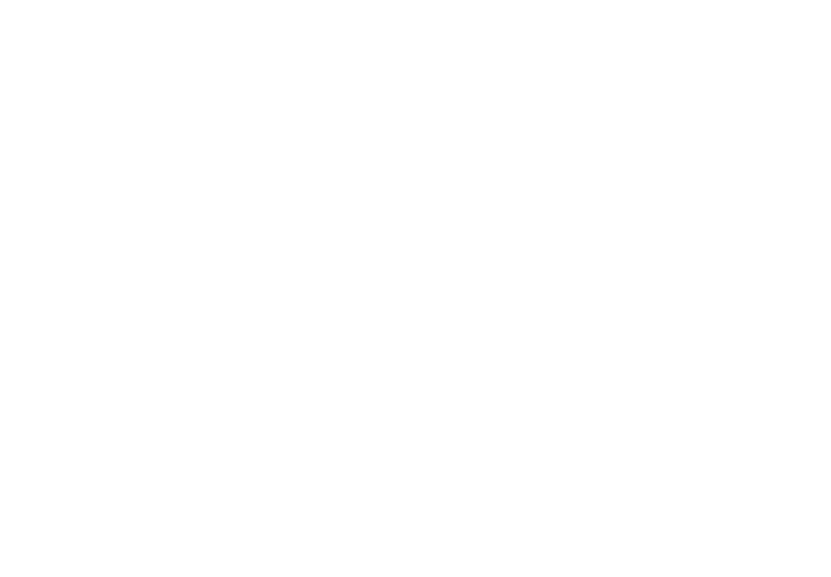
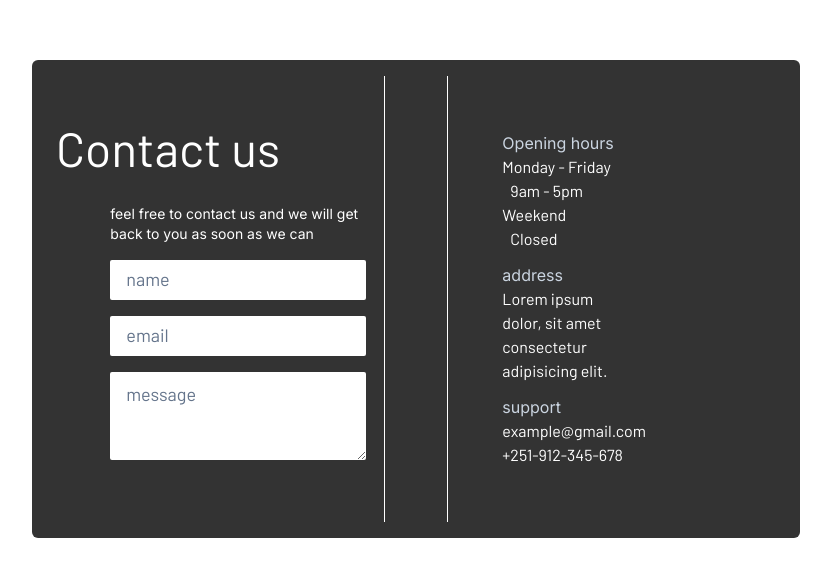
Before and after one commit to Dcode111/zeta, a React (Vite) app: page / in a window 1280 px wide. Shown: the part 3549-4126 px from the top of the page, without its empty margins (224-1055 px from the left). Before the commit the page ends 3448 px from the top, so only its background shows below. Built offline with nearby package versions, Linux system fonts and the light colour scheme.

Commit message:
added contact page

```diff
--- a/src/App.jsx
+++ b/src/App.jsx
@@ -5,6 +5,7 @@ import Hero from "./pages/hero/Hero";
 import Products from "./pages/products/Products";
 import About from "./pages/about/About";
 import Services from "./pages/services/Services";
+import Contact from "./pages/contact/Contact";
 
 const App = () => {
   return (
@@ -14,6 +15,7 @@ const App = () => {
       <Products />
       <Services />
       <About />
+      <Contact />
     </div>
   );
 };
--- /dev/null
+++ b/src/pages/contact/Contact.css
@@ -0,0 +1,28 @@
+.contact-container {
+  @apply justify-center items-center bg-black bg-opacity-80 max-w-3xl mx-auto sm:px-6 py-16 rounded-md;
+}
+
+.left-container h2 {
+  @apply text-5xl text-center sm:text-left text-white font-barlow mb-8;
+}
+
+.left-container {
+  @apply sm:w-1/2 pb-2 sm:mr-24;
+}
+
+.right-container {
+  @apply sm:w-1/2 text-white font-barlow pl-6 sm:block flex flex-wrap justify-center;
+}
+
+.input-container {
+  @apply flex flex-col space-y-4 items-center sm:items-end;
+}
+
+.input-container input,
+.input-container textarea {
+  @apply w-64 outline-none px-2 sm:px-4 py-1 sm:py-2 placeholder:font-barlow placeholder:text-[16px] sm:placeholder:text-lg placeholder:text-slate-500 rounded-sm;
+}
+
+.divider {
+  @apply hidden sm:block absolute top-4 bottom-4 w-16 border-r border-l border-white mx-4;
+}
--- /dev/null
+++ b/src/pages/contact/Contact.jsx
@@ -0,0 +1,77 @@
+import React, { useState } from "react";
+
+import "./Contact.css";
+
+const Contact = () => {
+  const [name, setName] = useState("");
+  const [email, setEmail] = useState("");
+  const [message, setMessage] = useState("");
+
+  return (
+    <div id="contact" className=" h-screen flex items-center justify-center">
+      <div className="contact-container sm:flex w-full mx-6 relative">
+        <div className="left-container">
+          <h2>Contact us</h2>
+          <div className="input-container">
+            <p className="text-white w-64 text-sm ">
+              feel free to contact us and we will get back to you as soon as we
+              can
+            </p>
+            <div>
+              <input
+                onChange={(e) => setName(e.target.value)}
+                type="text"
+                value={name}
+                placeholder="name"
+                required
+              />
+            </div>
+            <div>
+              <input
+                onChange={(e) => setEmail(e.target.value)}
+                type="email"
+                value={email}
+                placeholder="email"
+              />
+            </div>
+            <div>
+              <textarea
+                onChange={(e) => setMessage(e.target.value)}
+                placeholder="message"
+                name="message"
+                id="message"
+                cols="30"
+                rows="3"
+                value={message}
+              ></textarea>
+            </div>
+          </div>
+        </div>
+        <div className="divider"></div>
+
+        <div className="right-container">
+          <div className="flex flex-col mb-3 mx-4">
+            <h3 className="text-slate-300 font-sans">Opening hours</h3>
+            <p>Monday - Friday</p>
+            <p className="ml-2">9am - 5pm</p>
+            <p>Weekend</p>
+            <p className="ml-2">Closed</p>
+          </div>
+          <div className="flex flex-col mb-3 mx-4">
+            <h3 className="text-slate-300 font-sans">address</h3>
+            <p className="w-32">
+              Lorem ipsum dolor, sit amet consectetur adipisicing elit.
+            </p>
+          </div>
+          <div className="flex flex-col mx-4">
+            <h3 className="text-slate-300 font-sans">support</h3>
+            <p>example@gmail.com</p>
+            <p>+251-912-345-678</p>
+          </div>
+        </div>
+      </div>
+    </div>
+  );
+};
+
+export default Contact;
```
